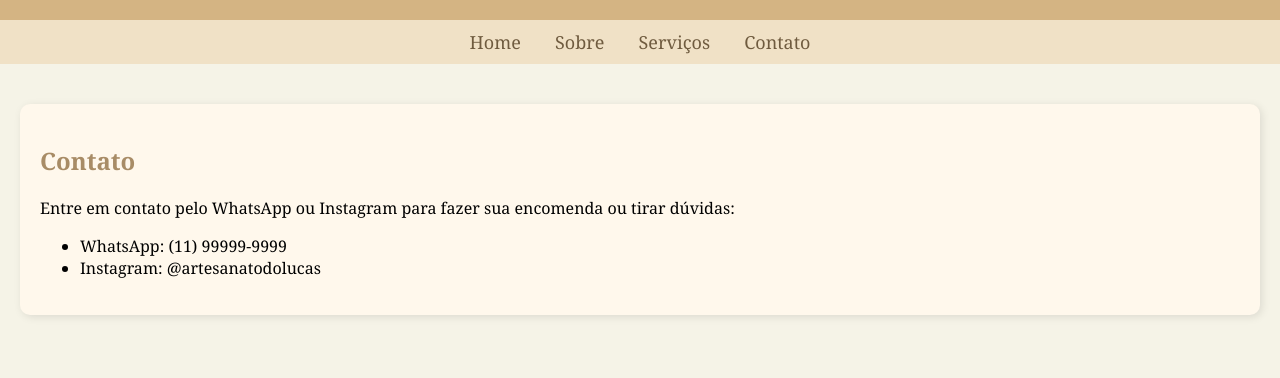
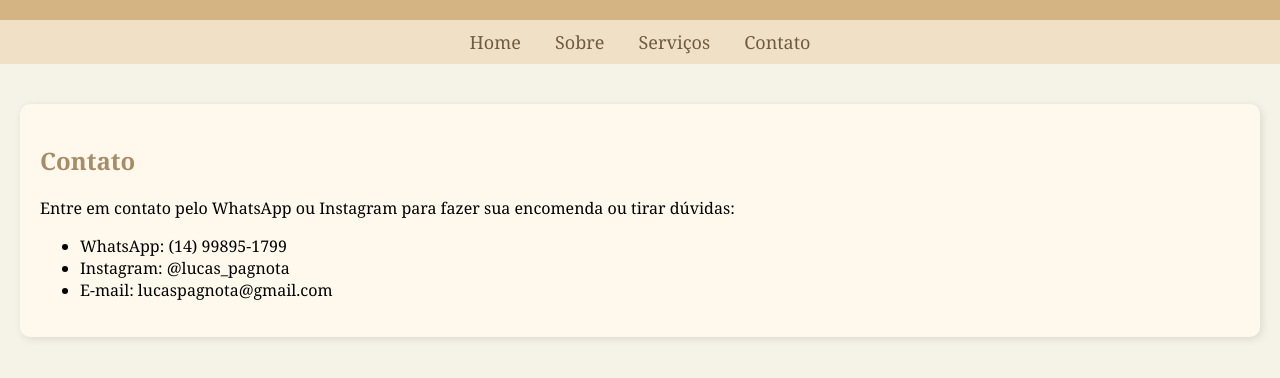
Before and after one commit to lucaspagnota/artesanato_lucas, a plain HTML site: page index.html in a window 1280 px wide. Both pictures are taken after a click on the link "Contato". Shown: the part 106-484 px from the top of the page. Drawn offline with Linux system fonts and the light colour scheme.

Commit message:
Add files via upload

```diff
--- a/index.html
+++ b/index.html
@@ -149,8 +149,9 @@
                 <h2>Contato</h2>
                 <p>Entre em contato pelo WhatsApp ou Instagram para fazer sua encomenda ou tirar dúvidas:</p>
                 <ul>
-                    <li>WhatsApp: (11) 99999-9999</li>
-                    <li>Instagram: @artesanatodolucas</li>
+                    <li>WhatsApp: (14) 99895-1799</li>
+                    <li>Instagram: @lucas_pagnota</li>
+                    <li>E-mail: lucaspagnota@gmail.com
                 </ul>
             `;
         }
```
